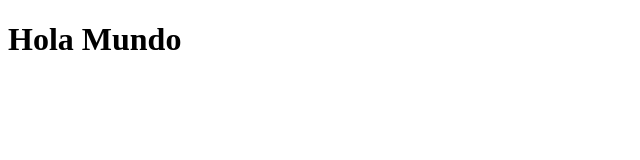
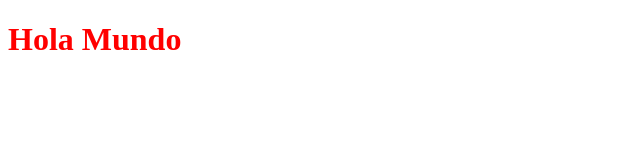
Before and after one commit to atiliogar/pruebagit, a plain HTML site: page pruebagit/index.html in a window 1280 px wide. Shown: the whole page, without its empty margins (0-640 px from the left). Drawn offline with Linux system fonts and the light colour scheme.

Commit message:
Color rojo etiqueta h1

```diff
--- a/pruebagit/index.html
+++ b/pruebagit/index.html
@@ -2,6 +2,7 @@
 <html>
 <head>
 	<title>Hola Mundo</title>
+	<link rel="stylesheet" type="text/css" href="plantilla.css">
 </head>
 <body>
 	<h1>Hola Mundo</h1>
--- /dev/null
+++ b/pruebagit/plantilla.css
@@ -0,0 +1,4 @@
+h1{
+	color: red
+
+}
```
